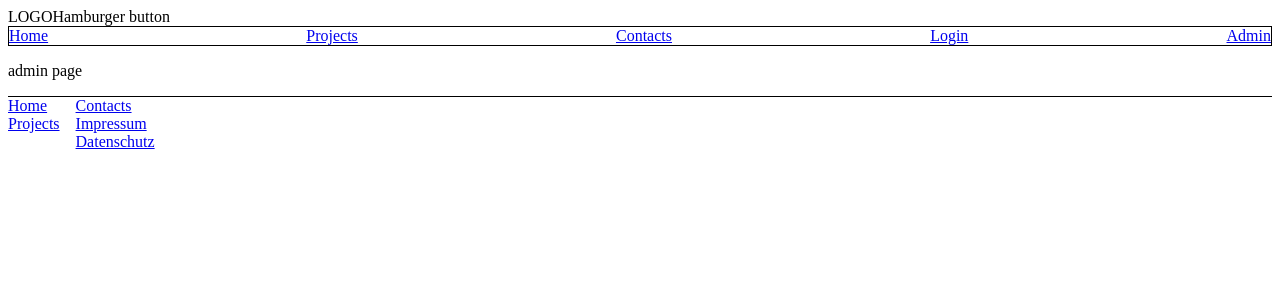
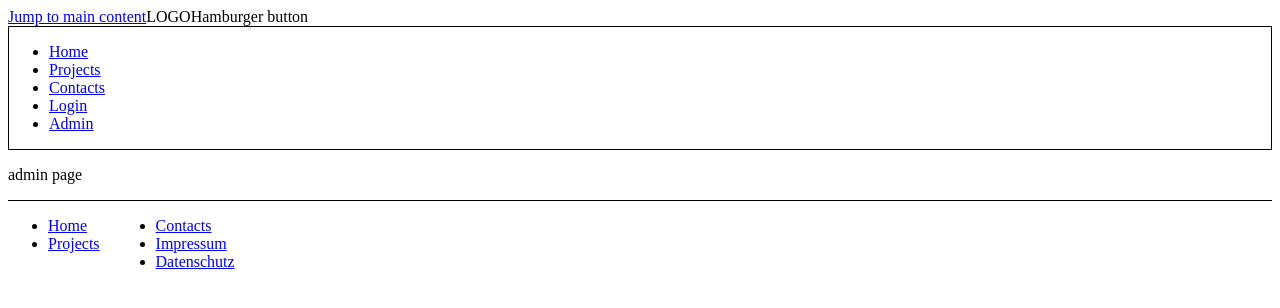
Before and after one commit to MadalenaGoncalves/a3-fe, a Next.js app: page /cms in a window 1280 px wide. Shown: the top 308 px of the page. Built offline with nearby package versions, Linux system fonts and the light colour scheme.

Commit message:
Make menus as lists; add skip-to-main-content link in pageLayout for improved accessibility

```diff
--- a/components/FooterMenu.tsx
+++ b/components/FooterMenu.tsx
@@ -5,17 +5,17 @@ const menuStyles: any = { display: 'flex', flexDirection: 'column', marginRight:
 
 // check again Next.js, why do I need the title on the anchor?
 const FooterMenu = () => (
-  <nav id="main-nav" aria-label="Footer menu"  style={navStyles}>
-    <div style={menuStyles}>
-      <Link href='/'><a title='Home'>Home</a></Link>
-      <Link href='/projects'><a title='Projects'>Projects</a></Link>
-    </div>
+  <nav id="footer-nav" aria-label="Footer menu"  style={navStyles}>
+    <ul style={menuStyles}>
+      <li><Link href='/'><a title='Home'>Home</a></Link></li>
+      <li><Link href='/projects'><a title='Projects'>Projects</a></Link></li>
+    </ul>
 
-    <div style={menuStyles}>
-      <Link href='/contacts'><a title='Contacts'>Contacts</a></Link>
-      <Link href='/impressum'><a title='Impressum'>Impressum</a></Link>
-      <Link href='/datenschutz'><a title='Datenschutz'>Datenschutz</a></Link>
-    </div>
+    <ul style={menuStyles}>
+      <li><Link href='/contacts'><a title='Contacts'>Contacts</a></Link></li>
+      <li><Link href='/impressum'><a title='Impressum'>Impressum</a></Link></li>
+      <li><Link href='/datenschutz'><a title='Datenschutz'>Datenschutz</a></Link></li>
+    </ul>
   </nav>
 );
 
--- a/components/Menu.tsx
+++ b/components/Menu.tsx
@@ -5,11 +5,13 @@ const navStyles: any = { display: 'flex', flexDirection: 'row', justifyContent:
 // check again Next.js, why do I need the title on the anchor?
 const Menu = () => (
   <nav id="main-nav" aria-label="Main menu"  style={navStyles}>
-    <Link href='/'><a title='Home'>Home</a></Link>
-    <Link href='/projects'><a title='Projects'>Projects</a></Link>
-    <Link href='/contacts'><a title='Contacts'>Contacts</a></Link>
-    <Link href='/auth'><a title='Login'>Login</a></Link>
-    <Link href='/cms'><a title='Admin'>Admin</a></Link>
+    <ul>
+      <li><Link href='/'><a title='Home'>Home</a></Link></li>
+      <li><Link href='/projects'><a title='Projects'>Projects</a></Link></li>
+      <li><Link href='/contacts'><a title='Contacts'>Contacts</a></Link></li>
+      <li><Link href='/auth'><a title='Login'>Login</a></Link></li>
+      <li><Link href='/cms'><a title='Admin'>Admin</a></Link></li>
+    </ul>
   </nav>
 );
 
--- a/components/PageLayout.tsx
+++ b/components/PageLayout.tsx
@@ -26,12 +26,15 @@ const PageLayout: NextPage<HomepageProps> = ({ children, title }) => {
       </Head>
 
       <header>
+        <a href="#main-content" id="skip-to-main-content">Jump to main content</a>
         <span>LOGO</span>
         <span>Hamburger button</span>
         <Menu />
       </header>
 
-      {children}
+      <main id="main-content">
+        {children}
+      </main>
 
       <footer>
         <FooterMenu />
```
